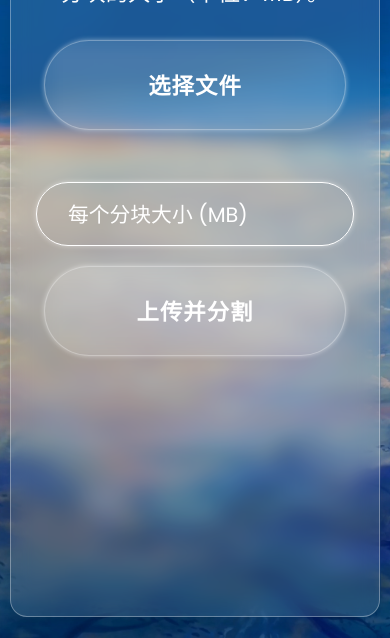
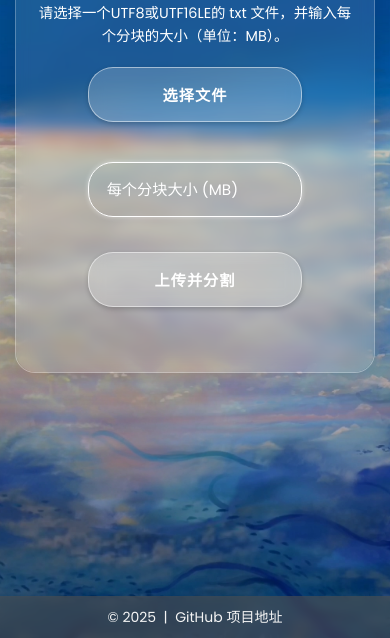
Before and after one commit to LYCaikano/txtsplit, a plain HTML site: page index.html in a window 390 px wide. Shown: the part 206-844 px from the top of the page. Drawn offline with nearby package versions, Linux system fonts and the light colour scheme.

Commit message:
Add files via upload

```diff
--- a/css/style.css
+++ b/css/style.css
@@ -15,10 +15,13 @@ body {
   background-position: center;
   background-size: cover;
   height: 100vh;
+
   display: flex;
   justify-content: center;
   align-items: center;
   position: relative;
+
+  padding-bottom: 30px;
 }
 
 body::after {
@@ -32,50 +35,67 @@ body::after {
   z-index: -1;
 }
 
-#login-form {
+#split-form {
+  position: relative;             /* 建立定位上下文 */
   display: flex;
   flex-direction: column;
   align-items: center;
-  background-color: rgba(255, 255, 255, 0.1);
+
+  background-color: transparent;  /* 主元素不直接绘制背景 */
+  width: 90%;
+  max-width: 700px;
   padding: 50px 10px;
-  border-radius: 15px;
+  border-radius: 10px;
   border: 1px solid rgba(255, 255, 255, 0.329);
-  backdrop-filter: blur(10px);
   box-shadow: 0 10px 25px rgba(0, 0, 0, 0.13);
   overflow: hidden;
-  width: 90%;
-  max-width: 60vw;
+  transform: translateZ(0);
+}
+
+#split-form::before {
+  content: "";
+  position: absolute;
+  inset: 0;
+  z-index: -1;
+  background-color: rgba(255, 255, 255, 0.1);
+  border-radius: inherit;
+  -webkit-backdrop-filter: blur(7px);
+  backdrop-filter: blur(7px);
+
+  /* will-change: backdrop-filter; */
 }
 
 h1 {
-  font-size: 2.8rem;
+  font-size: 2.5rem;
   color: white;
   margin-bottom: 20px;
   text-align: center;
+  opacity: 1;
 }
 
 .reg {
-  font-size: 1.2rem;
+  font-size: 1rem;
   color: white;
   margin-bottom: 30px;
   text-align: center;
+  opacity: 1;
 }
 
 .input-wrap {
+  border: 1px solid white;
   display: flex;
   align-items: center;
   margin-bottom: 20px;
-  height: 70px;
-  width: 80%;
+  height: 60px;
+  width: 90%;
   border-radius: 50px;
-  border: 1px solid white;
   box-shadow: 0 0 5px rgba(255, 255, 255, 0.459);
-  background-color: transparent;
+  opacity: 1;
 }
 
 input {
   background-color: transparent;
-  font-size: 1.1rem;
+  font-size: 1rem;
   color: white;
   padding: 0 25px;
   flex: 1;
@@ -85,44 +105,83 @@ input::placeholder {
   color: white;
 }
 
-button,
-.custom-button,
+button {
+  font-size: 1rem;
+  height: 60px;
+  width: 100%;
+  border-radius: 20px;
+  font-weight: 600;
+  letter-spacing: 2px;
+  margin-top: 15px;
+  cursor: pointer;
+  background-color: transparent;
+  border: 1px solid white;
+  color: white;
+  -webkit-backdrop-filter: blur(10px);
+  backdrop-filter: blur(10px);
+  box-shadow: 0 0 5px rgba(255, 255, 255, 0.459);
+  opacity: 1;
+  animation: none; /* 移除动画 */
+}
+
+/* 去掉按钮渐变效果 */
+button:hover {
+  background-color: rgba(255, 255, 255, 0.2);
+}
+
 .custom-file-button {
-  font-size: 1.2rem;
-  height: 70px;
-  width: 80%;
+  display: flex;
+  justify-content: center;
+  align-items: center;
+  font-size: 1rem;
+  height: 60px;
+  width: 90%;
   border-radius: 50px;
   font-weight: 600;
   letter-spacing: 1px;
   margin-bottom: 20px;
   cursor: pointer;
-  background-color: rgba(255, 255, 255, 0.1);
-  border: 1px solid rgba(255, 255, 255, 0.3);
+  background-color: transparent;
+  border: 1px solid white;
   color: white;
+  -webkit-backdrop-filter: blur(10px);
   backdrop-filter: blur(10px);
   box-shadow: 0 0 5px rgba(255, 255, 255, 0.459);
+  opacity: 1;
+  animation: none;
+}
+
+.custom-file-button:hover {
+  background-color: rgba(255, 255, 255, 0.2);
+}
+
+.custom-button {
   display: flex;
   justify-content: center;
   align-items: center;
+  font-size: 1rem;
+  height: 60px;
+  width: 90%;
+  border-radius: 50px;
+  font-weight: 600;
+  letter-spacing: 1px;
+  margin-bottom: 20px;
+  cursor: pointer;
+  background-color: transparent;
+  border: 1px solid white;
+  color: white;
+  -webkit-backdrop-filter: blur(10px);
+  backdrop-filter: blur(10px);
+  box-shadow: 0 0 5px rgba(255, 255, 255, 0.459);
+  opacity: 1;
+  animation: none;
 }
 
-.custom-file-button input[type="file"] {
-  position: absolute;
-  top: 0;
-  left: 0;
-  opacity: 0;
-  height: 100%;
-  width: 100%;
-  cursor: pointer;
+.custom-button:hover {
+  background-color: rgba(255, 255, 255, 0.2);
 }
 
-button:hover,
-.custom-button:hover,
-.custom-file-button:hover {
-  background-color: rgba(255, 255, 255, 0.2);
-  border-color: rgba(255, 255, 255, 0.6);
-}
-
+/* 移除 input[type=number] 的上下箭头（spinner） */
 input[type=number]::-webkit-outer-spin-button,
 input[type=number]::-webkit-inner-spin-button {
   -webkit-appearance: none;
@@ -130,7 +189,7 @@ input[type=number]::-webkit-inner-spin-button {
 }
 
 input[type=number] {
-  -moz-appearance: textfield;
+  -moz-appearance: textfield; /* Firefox */
 }
 
 .result-panel {
@@ -140,6 +199,7 @@ input[type=number] {
   border-radius: 15px;
   background-color: rgba(255, 255, 255, 0.1);
   border: 1px solid rgba(255, 255, 255, 0.329);
+  -webkit-backdrop-filter: blur(10px);
   backdrop-filter: blur(10px);
   box-shadow: 0 10px 25px rgba(0, 0, 0, 0.13);
   color: white;
@@ -166,70 +226,119 @@ input[type=number] {
 }
 
 #splitForm {
-  width: 80%;
+  width: 75%;
   display: flex;
   flex-direction: column;
   align-items: center;
 }
 
-/* 手机端样式覆盖 */
-@media (max-width: 768px) {
-  #login-form {
-    width: 95vw;
-    max-width: none;
-    height: 95vh;
-    padding: 5vh 2vw;
-    border-radius: 2vh;
+#custom-footer {
+  width: 100%;
+  padding: 10px 20px;
+  background-color: rgba(80, 80, 80, 0.6);
+  color: whitesmoke;
+  font-size: 14px;
+  text-align: center;
+  position: fixed;
+  bottom: 0;
+  left: 0;
+  z-index: 999;
+  backdrop-filter: blur(5px);
+}
+
+#custom-footer a {
+  color: whitesmoke;
+  text-decoration: none;
+}
+
+#custom-footer a:hover {
+  text-decoration: underline;
+}
+
+@media (max-width: 767px) {
+  body {
+    padding: 30px 15px;
+    justify-content: flex-start;
+    align-items: flex-start;
+    height: auto;
+    min-height: 100vh;
+  }
+
+  #split-form {
+    width: 100%;
+    max-width: 100%;
+    padding: 25px 20px;
+    border-radius: 20px;
+    margin-top: 95px;
+    margin-bottom: 20px;
+  }
+
+  .custom-file-button,
+  .custom-button {
+    font-size: 0.95rem;
+    height: 55px;
+    border-radius: 25px;
+    margin-bottom: 20px;
+    background-color: rgba(255, 255, 255, 0.2);
+    border: 1px solid rgba(255, 255, 255, 0.5);
+    color: white;
+    backdrop-filter: blur(8px);
+    box-shadow: 0 2px 5px rgba(0, 0, 0, 0.2);
+    transition: background-color 0.2s ease, transform 0.1s ease;
+  }
+
+  .custom-button:hover,
+  .custom-file-button:hover {
+    background-color: rgba(255, 255, 255, 0.3);
+  }
+
+  .custom-button:active,
+  .custom-file-button:active {
+    background-color: rgba(255, 255, 255, 0.35);
+    transform: scale(0.96);
+  }
+
+  .input-wrap {
+    height: 55px;
+    border-radius: 25px;
+  }
+
+  input {
+    font-size: 0.95rem;
+    padding: 0 18px;
   }
 
   h1 {
-    font-size: 2.5em;
+    font-size: 1.6rem;
+    margin-bottom: 15px;
   }
 
   .reg {
-    font-size: 1.4em;
-  }
-
-  .input-wrap {
-    width: 95%;
-    height: 4em;
-    border-radius: 3em;
-    box-shadow: 0 0 0.3em rgba(255, 255, 255, 0.459);
-  }
-
-  input {
-    font-size: 1.3em;
-    padding: 0 1.5em;
-  }
-
-  button,
-  .custom-button,
-  .custom-file-button {
-    font-size: 1.4em;
-    height: 4em;
-    width: 90%;
-    border-radius: 3em;
-    margin-bottom: 1em;
-  }
-
-  .custom-file-button {
-    border: 1px solid white;
-    background-color: rgba(255, 255, 255, 0.1);
-    box-shadow: 0 0 0.3em rgba(255, 255, 255, 0.459);
-    color: white;
-  }
-
-  #splitForm {
-    width: 95%;
-  }
-
-  .result-panel {
-    font-size: 1.1em;
-    padding: 3em;
-    border-radius: 1.5em;
-  }
-
-  .result-panel button {
-    width: 15em;
+    font-size: 0.9rem;
+    margin-bottom: 20px;
   }
 }
+
+#custom-alert {
+  position: fixed;
+  top: -100px;
+  left: 50%;
+  transform: translateX(-50%);
+  background-color: rgba(50, 50, 50, 0.9);
+  color: white;
+  padding: 15px 25px;
+  border-radius: 12px;
+  font-size: 1rem;
+  box-shadow: 0 2px 10px rgba(0, 0, 0, 0.3);
+  z-index: 9999;
+  transition: top 0.4s ease;
+  pointer-events: none;
+}
+
+#custom-alert.show {
+  top: 20px;
+}
+
+#custom-alert.hide {
+  top: -100px;
+}
--- a/index.html
+++ b/index.html
@@ -2,14 +2,16 @@
 <html lang="zh-CN">
 <head>
   <meta charset="UTF-8" />
+  <meta name="viewport" content="width=device-width, initial-scale=1.0">
+
   <title>TXT分割器</title>
   <link rel="stylesheet" href="css/style.css">
 </head>
 <body>
-  <div id="login-form">
+  <div id="split-form">
     <h1>TXT分割器</h1>
-    <p class="reg">请选择一个 TXT 文件，并输入每个分块的大小（单位：MB）。</p>
-    <form id="splitForm">
+    <p class="reg">请选择一个UTF8或UTF16LE的 txt 文件，并输入每个分块的大小（单位：MB）。</p>
+    <form id="splitForm" novalidate>
       <!-- 自定义的文件选择按钮 -->
       <label for="file" class="custom-button">选择文件</label>
       <input type="file" id="file" name="file" accept=".txt" required hidden />
@@ -27,9 +29,14 @@
     <div id="result" style="margin-top: 20px; color: white;"></div>
   </div>
 
-  <!-- 引入 JSZip CDN -->
+  <!-- 引入js -->
   <script src="https://cdn.jsdelivr.net/npm/jszip@3.10.1/dist/jszip.min.js"></script>
   <script src="https://cdn.jsdelivr.net/npm/encoding-japanese@2.0.0/encoding.js"></script>
   <script src="js/main.js"></script>
+  <div id="custom-alert"></div>
+  <footer id="custom-footer">
+    <span>© 2025 &nbsp;|&nbsp;</span>
+    <a href="https://github.com/LYCaikano/txtsplit" target="_blank">GitHub 项目地址</a>
+  </footer>
 </body>
 </html>
--- a/js/main.js
+++ b/js/main.js
@@ -7,12 +7,19 @@ document.getElementById('splitForm').addEventListener('submit', async function (
   e.preventDefault();
 
   const file = document.getElementById('file').files[0];
-  const chunkSizeMB = parseFloat(document.getElementById('chunkSize').value);
+  const chunkSizeInput = document.getElementById('chunkSize');
+  const chunkSizeMB = parseFloat(chunkSizeInput.value);
   const resultDiv = document.getElementById('result');
   resultDiv.innerHTML = '';
 
-  if (!file || isNaN(chunkSizeMB) || chunkSizeMB <= 0) {
-    alert('请上传文件并输入合法的分块大小');
+  // 自定义校验逻辑
+  if (!file) {
+    showAlert("请选择一个TXT文件");
+    return;
+  }
+
+  if (!chunkSizeInput.value || isNaN(chunkSizeMB) || chunkSizeMB <= 0) {
+    showAlert("请输入分块大小");
     return;
   }
 
@@ -39,7 +46,7 @@ document.getElementById('splitForm').addEventListener('submit', async function (
   } else if (encoding === 'utf-16le') {
     splitUTF16LE(bytes, baseName, MAX_BYTES);
   } else {
-    resultDiv.innerHTML = '仅支持utf8及utf16！';
+    showAlert("仅支持utf8及utf16");
   }
 });
 
@@ -99,22 +106,6 @@ function displayResult(chunks, baseName, encoding = 'utf-8') {
   const resultDiv = document.getElementById('result');
   resultDiv.innerHTML = '<h3>分割完成!</h3>';
 
-  const fileList = document.createElement('ul');
-  chunks.forEach(chunk => {
-    const mimeType = (encoding === 'utf-16le') ? 'application/octet-stream' : 'text/plain';
-    const blob = new Blob([chunk.data], { type: mimeType });
-    const url = URL.createObjectURL(blob);
-    const li = document.createElement('li');
-    const a = document.createElement('a');
-    a.href = url;
-    a.download = chunk.name;
-    a.textContent = chunk.name;
-    li.appendChild(a);
-    fileList.appendChild(li);
-  });
-
-  // resultDiv.appendChild(fileList);
-
   const zipButton = document.createElement('button');
   zipButton.textContent = '下载ZIP';
   zipButton.style.display = 'block';
@@ -135,3 +126,20 @@ function displayResult(chunks, baseName, encoding = 'utf-8') {
 
   resultDiv.appendChild(zipButton);
 }
+
+let alertTimeout;
+
+function showAlert(message) {
+  const alertEl = document.getElementById('custom-alert');
+  alertEl.textContent = message;
+  alertEl.classList.remove('hide');
+  alertEl.classList.add('show');
+
+  if (alertTimeout) clearTimeout(alertTimeout);
+
+  alertTimeout = setTimeout(() => {
+    alertEl.classList.remove('show');
+    alertEl.classList.add('hide');
+    alertTimeout = null;
+  }, 2000);
+}
```
